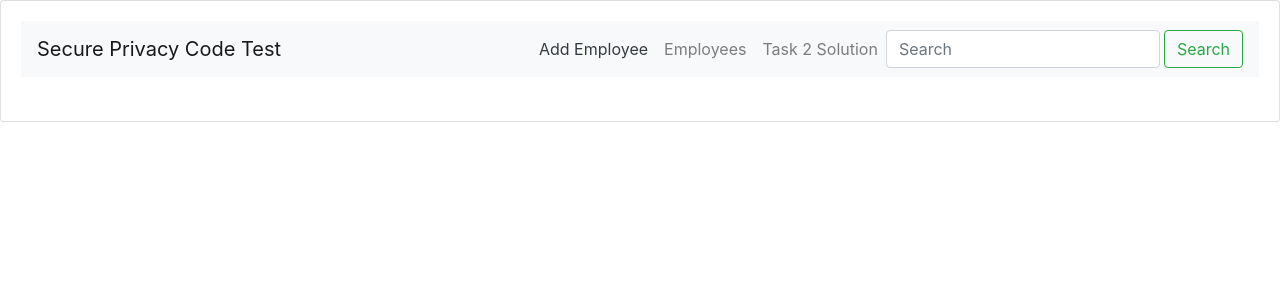
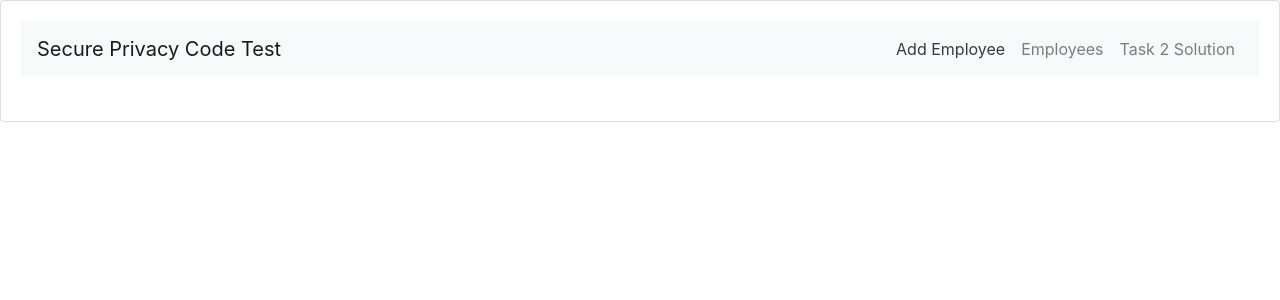
Before and after one commit to IrunguMunene/ASP.Net-Core-CRUD-with-MongoDb, a React (Create React App) app in the folder MongoCrudUi/ClientApp/: page / in a window 1280 px wide. Shown: the top 300 px of the page. Built offline with nearby package versions, Linux system fonts and the light colour scheme; no server answers.

Commit message:
Removed search - to be implemented later.

```diff
--- a/MongoCrudUi/ClientApp/src/components/NavMenu.jsx
+++ b/MongoCrudUi/ClientApp/src/components/NavMenu.jsx
@@ -23,10 +23,6 @@ export const NavMenu = () => {
                         <Link to={'/GoodBinaryStringChecker'} className="nav-link">Task 2 Solution</Link>
                     </NavItem>
                 </ul>
-                <form className="form-inline my-2 my-lg-0">
-                    <input className="form-control mr-sm-1" type="search" placeholder="Search" aria-label="Search" />
-                        <button className="btn btn-outline-success my-2 my-sm-0" type="submit">Search</button>
-                </form>
             </div>
         </nav>
     );
```
